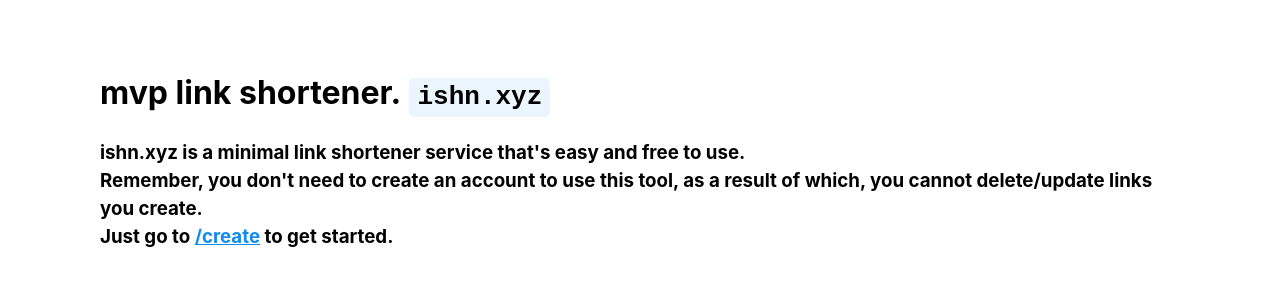
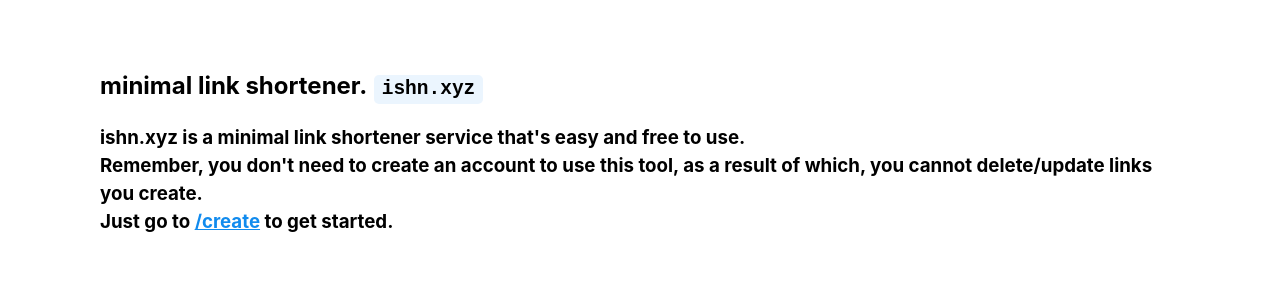
Before and after one commit to ishaanbedi/ishn.xyz, a Next.js app: page / in a window 1280 px wide. Shown: the top 300 px of the page. Built offline with nearby package versions, Linux system fonts and the light colour scheme.

Commit message:
Minor changes to index.js

```diff
--- a/pages/index.js
+++ b/pages/index.js
@@ -1,10 +1,15 @@
+import Head from "next/head";
 import Link from "next/link";
 
 const Home = () => {
   return (
+    <section>
+      <Head>
+        <title>ishn.xyz | Link Shortener</title>
+      </Head>
       <main>
         <h1>
-        mvp link shortener. <code>ishn.xyz</code>
+          minimal link shortener. <code>ishn.xyz</code>
         </h1>
         <h3>
           ishn.xyz is a minimal link shortener service that&apos;s easy and free
@@ -15,6 +20,7 @@
           Just go to <Link href="/create">/create</Link> to get started.
         </h3>
       </main>
+    </section>
   );
 };
 
```
Lines whose indentation alone changed are shown as unchanged.
